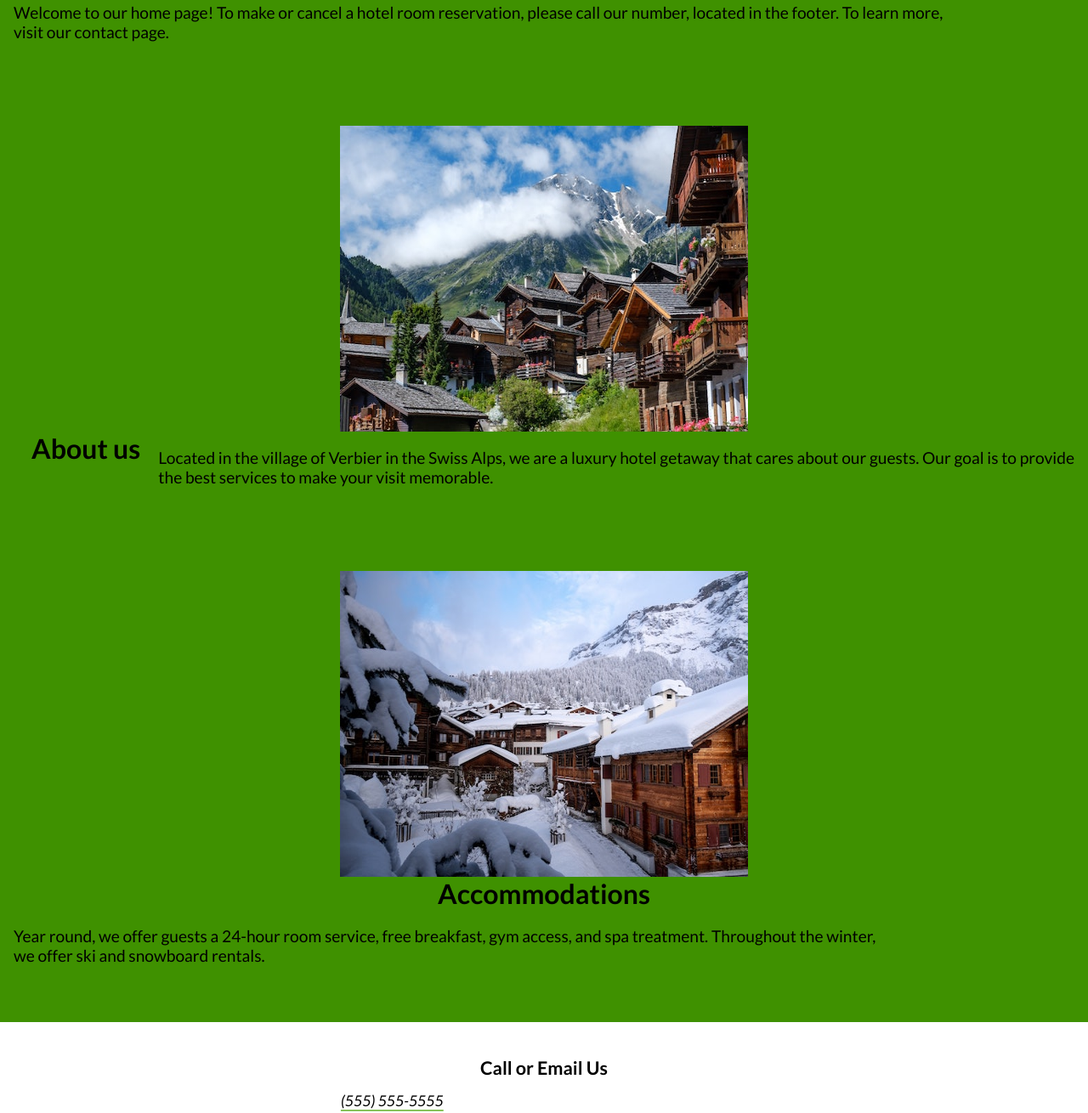
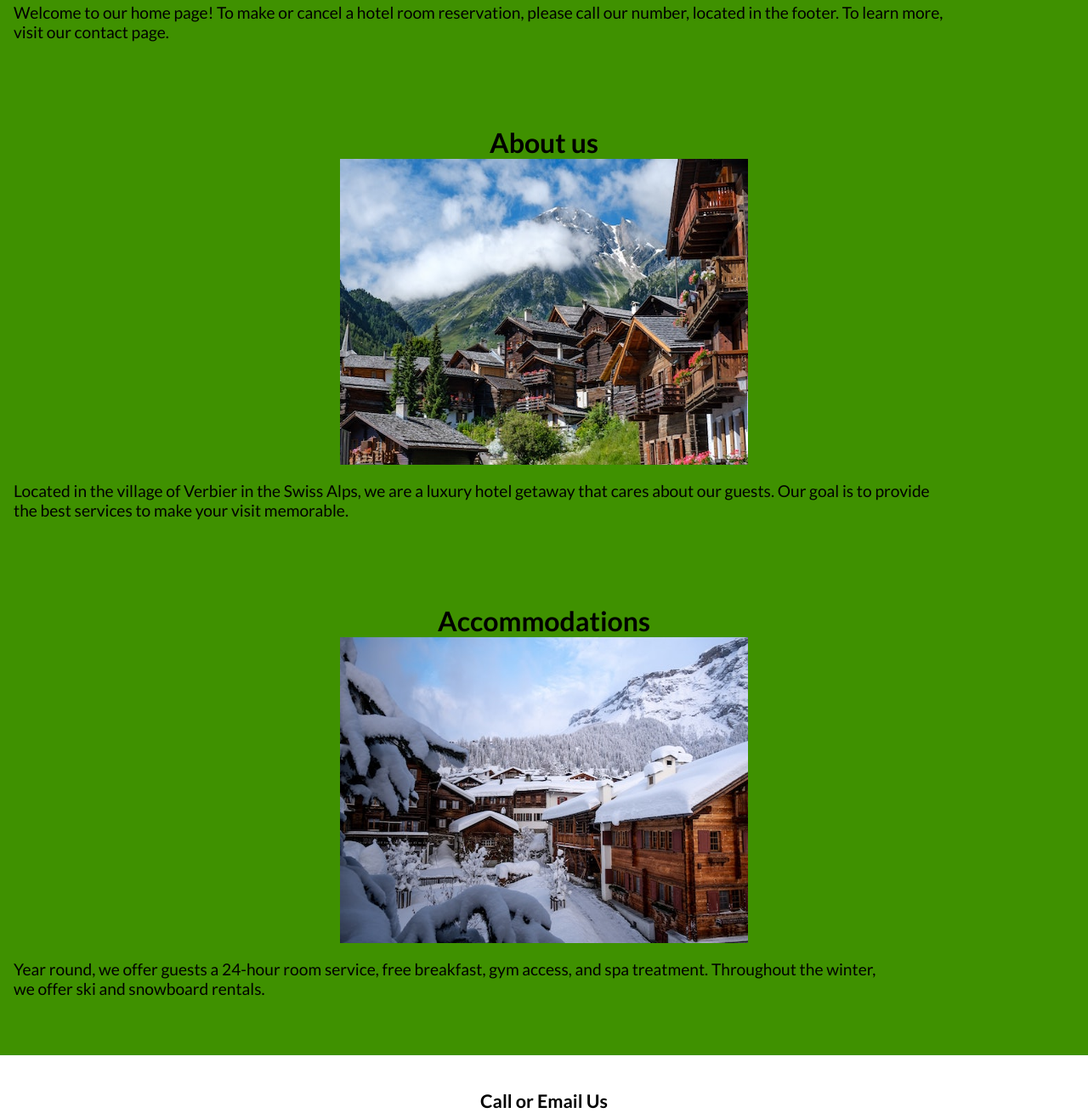
Before and after one commit to garrettchin00/final-project-1, a plain HTML site: page index.html in a window 1280 px wide. Shown: the part 441-1751 px from the top of the page at 85% size. Drawn offline with Linux system fonts and the light colour scheme.

Commit message:
More edits

```diff
--- a/index.html
+++ b/index.html
@@ -37,17 +37,17 @@
             </section>
 
             <section id="about">
-                <img src="images/swiss-chalet.jpg" alt="" width="480" height="360">
+                <h2>About us</h2>
                 <div>
-                    <h2>About us</h2>
+                    <img src="images/swiss-chalet.jpg" alt="" width="480" height="360">
                     <p>Located in the village of Verbier in the Swiss Alps, we are a luxury hotel getaway that cares about our guests. Our goal is to provide <br>the best services to make your visit memorable.</p>
                 </div>
             </section>
 
             <section id="accommodations">
-                <img src="images/snowy-chalet.jpg" alt="" width="480" height="360">
+                <h2>Accommodations</h2>
                 <div>
-                    <h2>Accommodations</h2>
+                    <img src="images/snowy-chalet.jpg" alt="" width="480" height="360">
                     <p>Year round, we offer guests a 24-hour room service, free breakfast, gym access, and spa treatment. Throughout the winter, <br>we offer ski and snowboard rentals.</p>
                 </div>
             </section>
--- a/styles.css
+++ b/styles.css
@@ -179,6 +179,10 @@ address{
     flex-wrap: wrap;
 }
 
+#about h2{
+    margin: 0 auto;
+}
+
 #about p{
     text-align: left;
 }
@@ -186,9 +190,10 @@ address{
 #accommodations div{
     display: flex;
     flex-wrap: wrap;
+    align-items: left;
 }
 
-accommodations p{
+#accommodations p{
     text-align: left;
 }
 
```
